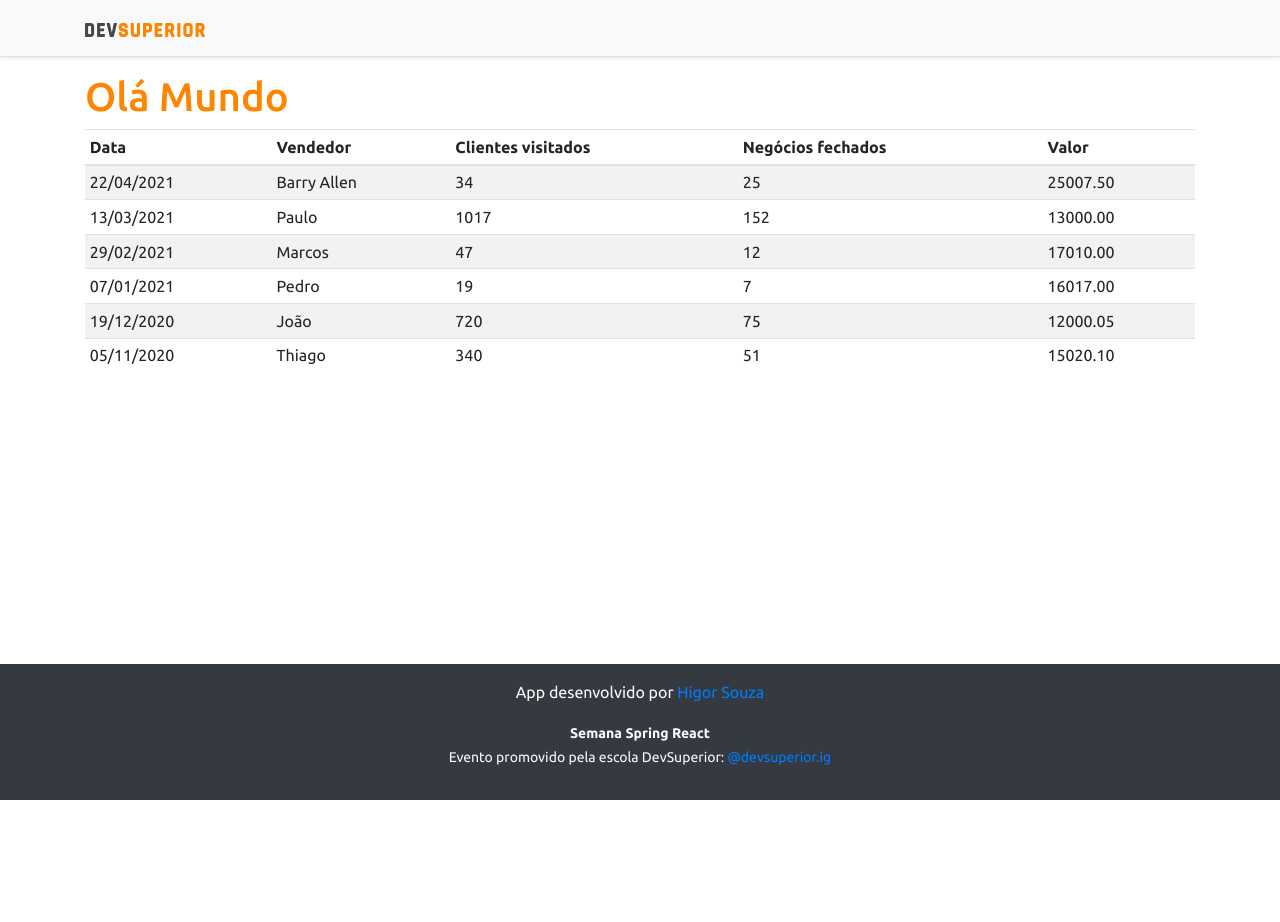
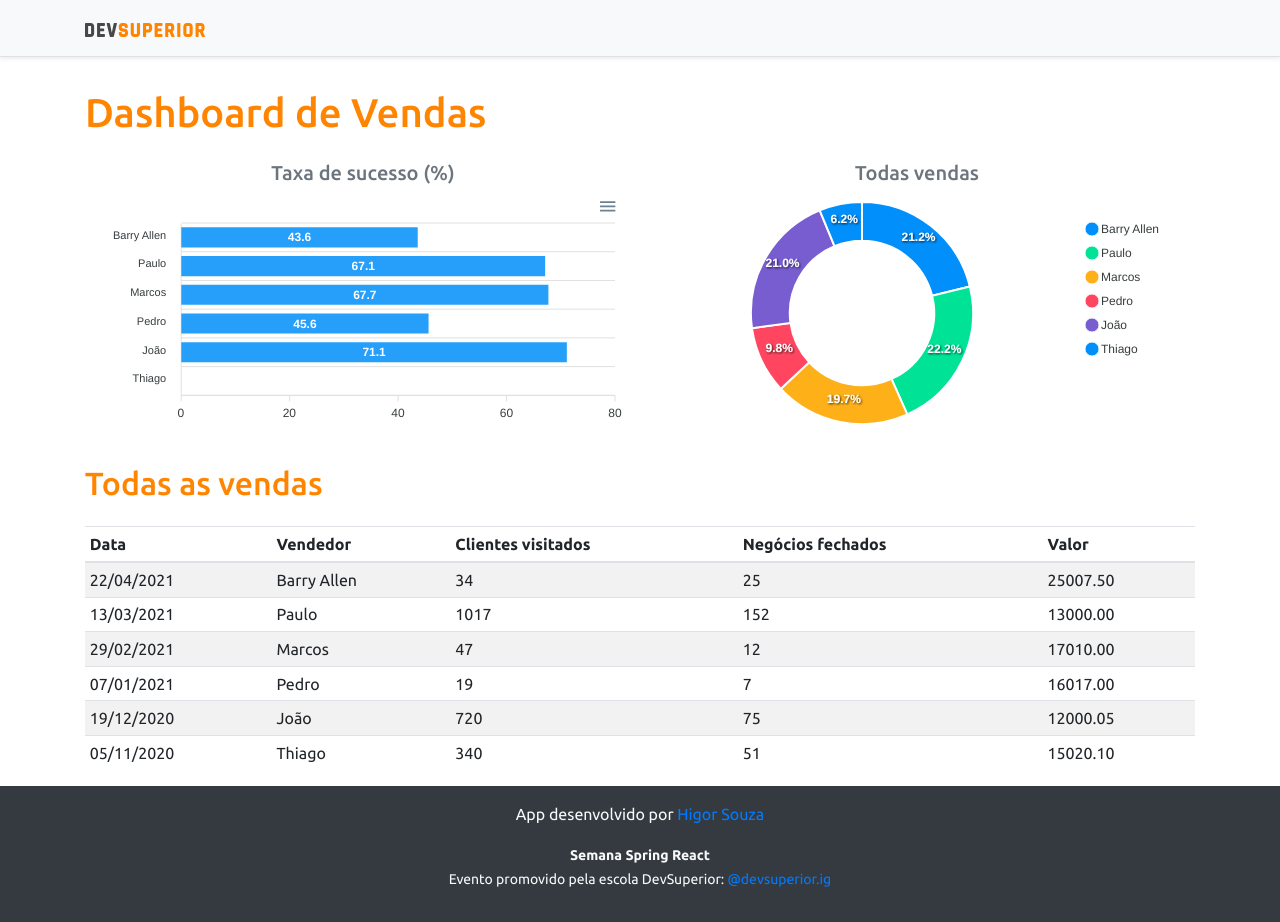
Before and after one commit to souzarogih/projeto-sds3, a React (Create React App) app in the folder frontend/: page / in a window 1280 px wide. Before the commit the page ends 800 px from the top, so only its background shows below. Built offline with nearby package versions, Linux system fonts and the light colour scheme.

Commit message:
Static charts

```diff
--- a/frontend/package.json
+++ b/frontend/package.json
@@ -12,10 +12,12 @@
     "@types/node": "^12.0.0",
     "@types/react": "^17.0.0",
     "@types/react-dom": "^17.0.0",
+    "apexcharts": "^3.26.1",
     "bootstrap": "^4.6.0",
     "jquery": "1.9.1",
     "popper.js": "^1.16.1",
     "react": "^17.0.2",
+    "react-apexcharts": "^1.3.9",
     "react-dom": "^17.0.2",
     "react-scripts": "4.0.3",
     "typescript": "^4.1.2",
--- a/frontend/src/App.tsx
+++ b/frontend/src/App.tsx
@@ -1,4 +1,6 @@
+import BarChart from "components/BarChart";
 import DataTable from "components/DataTable";
+import DonusChart from "components/DonusChart";
 import Footer from "components/Footer"
 import NavBar from "components/NavBar";
 
@@ -7,7 +9,25 @@
     <>
       <NavBar />
       <div className='container'>
-        <h1 className='text-primary'>Olá Mundo</h1>
+        <h1 className='text-primary py-3'>Dashboard de Vendas</h1>
+
+        <div className="row px-3">
+
+          <div className="col-sm-6">
+            <h5 className="text-center text-secondary">Taxa de sucesso (%)</h5>
+            <BarChart />
+          </div>
+          <div className="col-sm-6">
+            <h5 className="text-center text-secondary">Todas vendas</h5>
+            <DonusChart />
+          </div>
+
+        </div>
+
+        <div className="py-3">
+          <h2 className='text-primary'>Todas as vendas</h2>
+        </div>
+
         <DataTable />
       </div>
       <Footer />
--- /dev/null
+++ b/frontend/src/components/BarChart/index.tsx
@@ -0,0 +1,37 @@
+
+import Chart from 'react-apexcharts';
+
+const BarChart = () => {
+
+    const options = {
+        plotOptions: {
+            bar: {
+                horizontal: true,
+            }
+        },
+    };
+
+    const mockData = {
+        labels: {
+            //categories: ['Anakin', 'Barry Allen', 'Kal-El', 'Logan', 'Padmé']
+            categories: ['Barry Allen', 'Paulo', 'Marcos', 'Pedro', 'João', 'Thiago']
+        },
+        series: [
+            {
+                name: "% Sucesso",
+                data: [43.6, 67.1, 67.7, 45.6, 71.1]
+            }
+        ]
+    };
+
+    return (
+        <Chart
+            options={{ ...options, xaxis: mockData.labels }}
+            series={mockData.series}
+            type="bar"
+            height="240"
+        />
+    );
+}
+
+export default BarChart;
--- /dev/null
+++ b/frontend/src/components/DonusChart/index.tsx
@@ -0,0 +1,27 @@
+
+import Chart from 'react-apexcharts';
+
+const DonusChart = () => {
+
+    const mockData = {
+        series: [477138, 499928, 444867, 220426, 473088, 140232],
+        labels: ['Barry Allen', 'Paulo', 'Marcos', 'Pedro', 'João', 'Thiago']
+    }
+
+    const options = {
+        legend: {
+            show: true
+        }
+    }
+
+    return (
+        <Chart
+            options={{ ...options, labels: mockData.labels }}
+            series={mockData.series}
+            type="donut"
+            height="240"
+        />
+    );
+}
+
+export default DonusChart;
```
Also changed, not shown: 1 other file (tests, documents, lock files or other folders).
